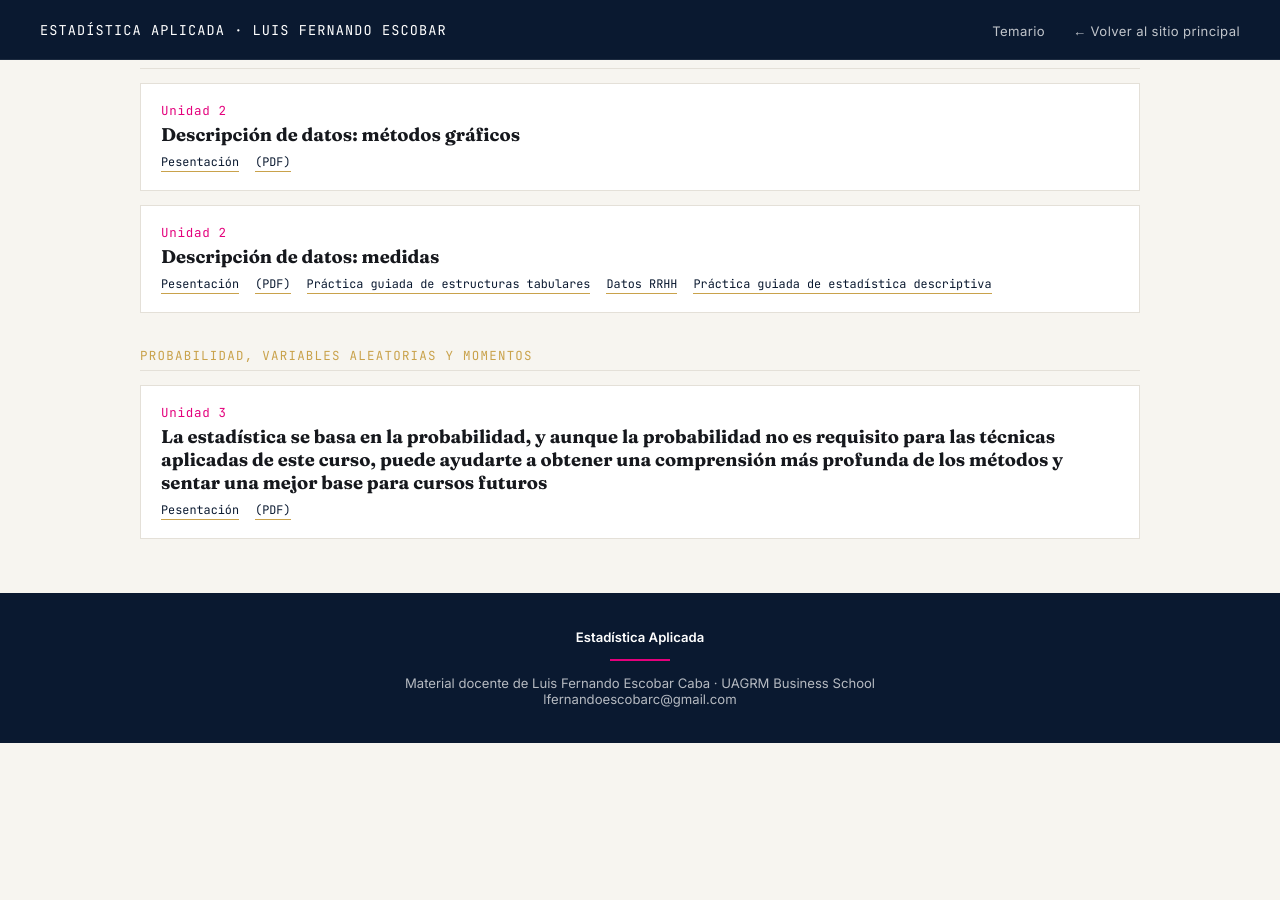
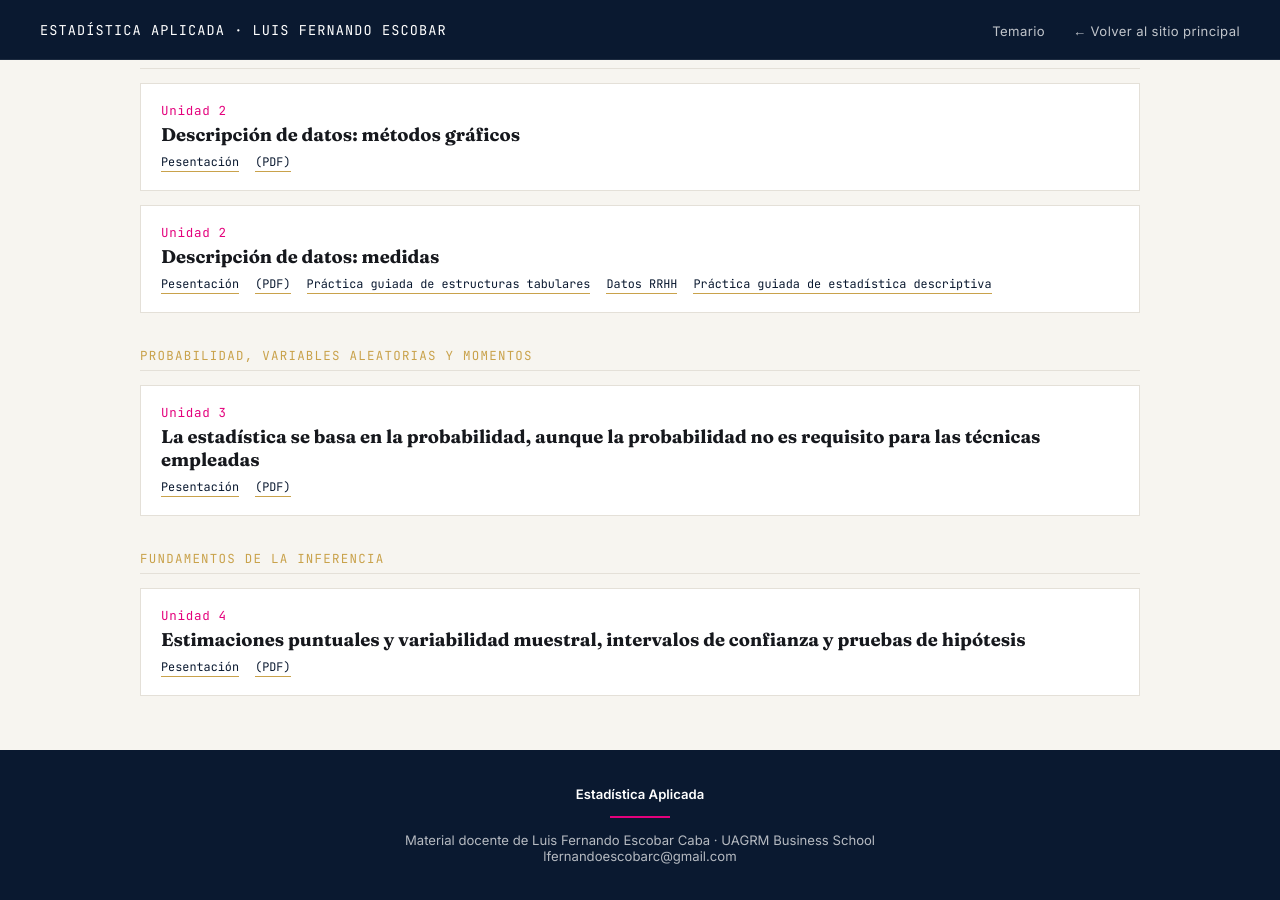
Before and after one commit to LFernandoEscobarC/estadistica, a Jekyll site: the page built from index.md, in a window 1280 px wide and 900 px high, scrolled down 1180 px. Built offline with Jekyll 4.4.1, drawn with Linux system fonts in a browser that asks for light colours; before the commit the page ends 1923 px from its top, so only the background shows below that.

Commit message:
Update index.md

```diff
--- a/index.md
+++ b/index.md
@@ -132,7 +132,7 @@ title: Temario
   <ul class="class-list">
     <li class="class-item">
       <div class="cnum">Unidad 3</div>
-      <h3>La estadística se basa en la probabilidad, y aunque la probabilidad no es requisito para las técnicas aplicadas de este curso, puede ayudarte a obtener una comprensión más profunda de los métodos y sentar una mejor base para cursos futuros</h3>
+      <h3>La estadística se basa en la probabilidad, aunque la probabilidad no es requisito para las técnicas empleadas</h3>
       <div class="mat-links">
         <a href="https://raw.githack.com/Lufesc/EstAplic2026/main/Contenido/03-probabilidad/03-probabilidad.html">Pesentación</a>
         <a href="https://raw.githack.com/Lufesc/EstAplic2026/main/Contenido/03-probabilidad/03-probabilidad.pdf">(PDF)</a>
@@ -140,4 +140,17 @@ title: Temario
     </li>
   </ul>
 
+  <div class="axis-title">Fundamentos de la Inferencia</div>
+  <ul class="class-list">
+    <li class="class-item">
+      <div class="cnum">Unidad 4</div>
+      <h3>Estimaciones puntuales y variabilidad muestral, intervalos de confianza y pruebas de hipótesis</h3>
+      <div class="mat-links">
+        <a href="https://raw.githack.com/Lufesc/EstAplic2026/main/Contenido/04-inferencia/04-inferencia.html">Pesentación</a>
+        <a href="https://raw.githack.com/Lufesc/EstAplic2026/main/Contenido/04-inferencia/04-inferencia.pdf">(PDF)</a>
+      </div>
+    </li>
+  </ul>
+
+
 </main>
```
